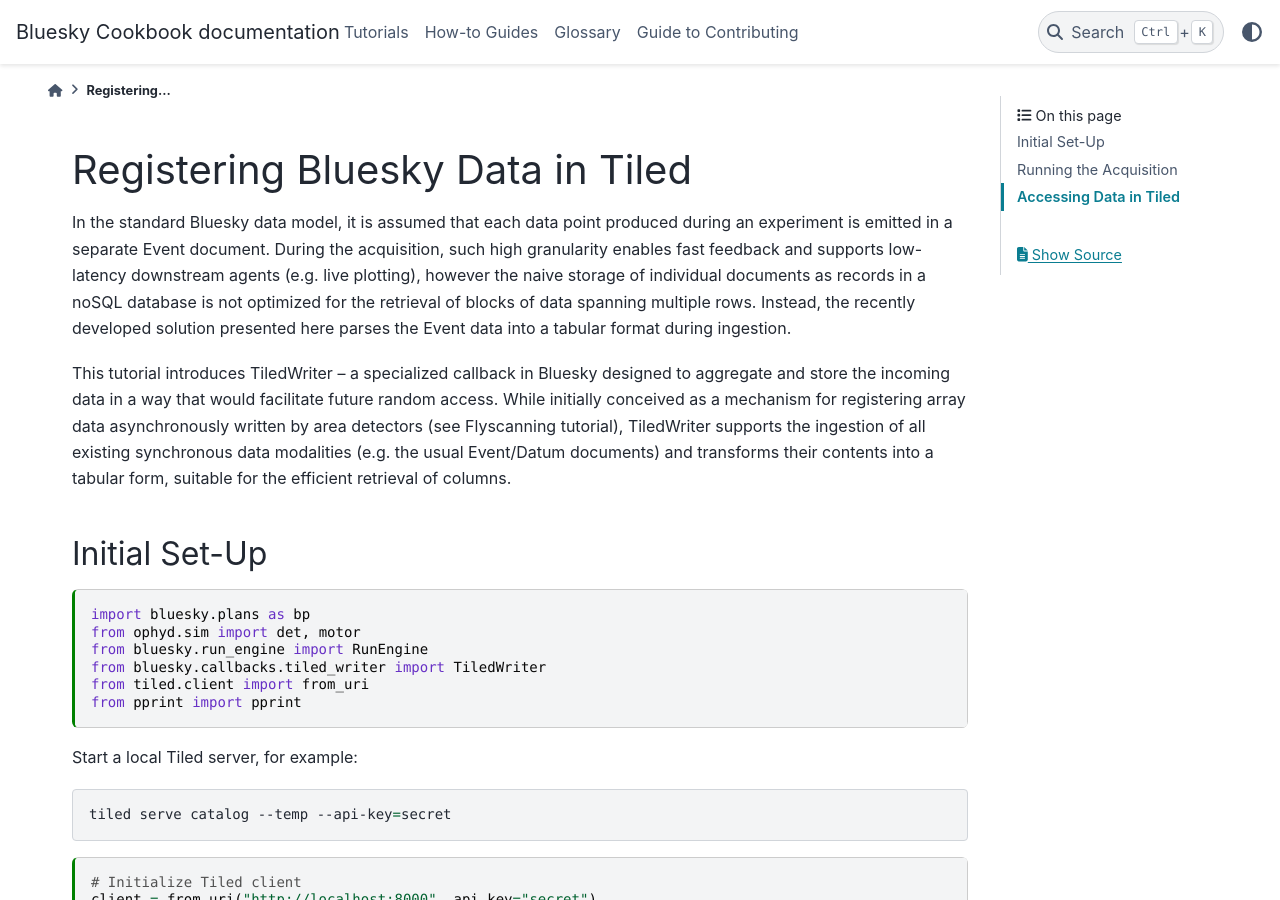
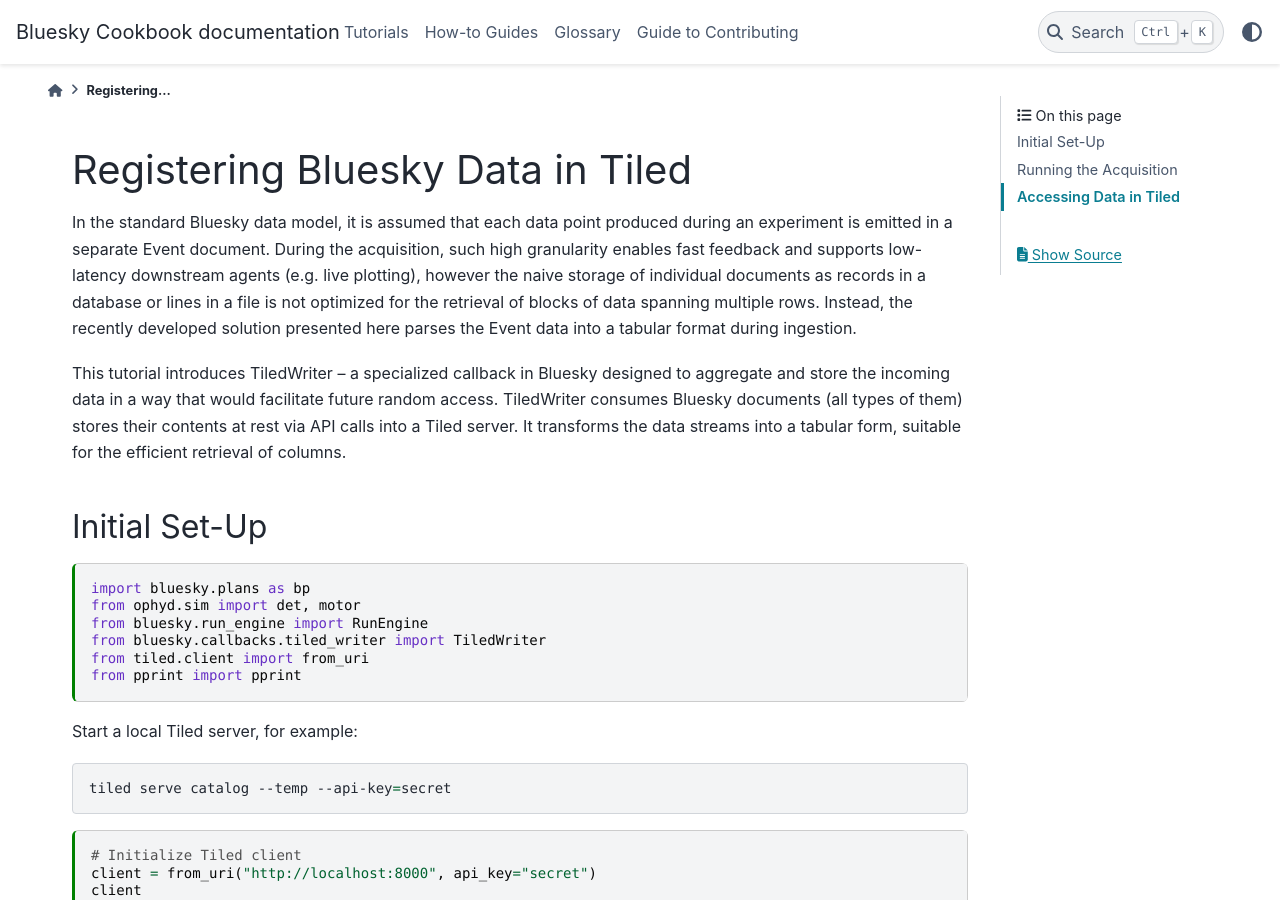
Before and after one commit to bluesky/bluesky-cookbook, a Sphinx documentation site: the page built from docs/tutorials/tiled_integration/main.md, in a window 1280 px wide and 900 px high. Built offline with Sphinx 7.4.7 and the PyData theme 0.15.4, drawn with Linux system fonts in a browser that asks for light colours.

Commit message:
Less context

```diff
--- a/docs/tutorials/tiled_integration/main.md
+++ b/docs/tutorials/tiled_integration/main.md
@@ -15,9 +15,9 @@
 
 +++
 
-In the standard Bluesky data model, it is assumed that each data point produced during an experiment is emitted in a separate Event document. During the acquisition, such high granularity enables fast feedback and supports low-latency downstream agents (e.g. live plotting), however the naive storage of individual documents as records in a noSQL database is not optimized for the retrieval of blocks of data spanning multiple rows. Instead, the recently developed solution presented here parses the Event data into a tabular format during ingestion.
+In the standard Bluesky data model, it is assumed that each data point produced during an experiment is emitted in a separate Event document. During the acquisition, such high granularity enables fast feedback and supports low-latency downstream agents (e.g. live plotting), however the naive storage of individual documents as records in a database or lines in a file is not optimized for the retrieval of blocks of data spanning multiple rows. Instead, the recently developed solution presented here parses the Event data into a tabular format during ingestion.
 
-This tutorial introduces TiledWriter -- a specialized callback in Bluesky designed to aggregate and store the incoming data in a way that would facilitate future random access. While initially conceived as a mechanism for registering array data asynchronously written by area detectors (see Flyscanning tutorial), TiledWriter supports the ingestion of all existing synchronous data modalities (e.g. the usual Event/Datum documents) and transforms their contents into a tabular form, suitable for the efficient retrieval of columns.
+This tutorial introduces TiledWriter -- a specialized callback in Bluesky designed to aggregate and store the incoming data in a way that would facilitate future random access. TiledWriter consumes Bluesky documents (all types of them) stores their contents at rest via API calls into a Tiled server. It transforms the data streams into a tabular form, suitable for the efficient retrieval of columns.
 
 +++
 
```
